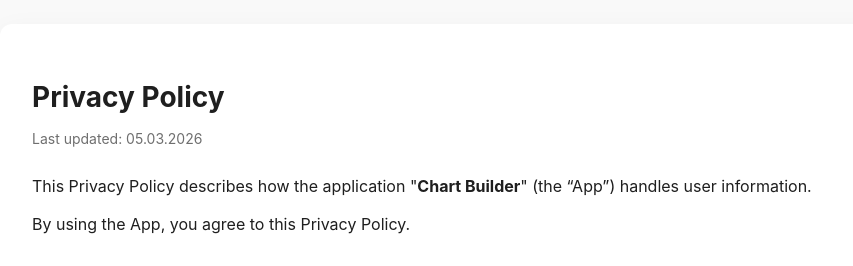
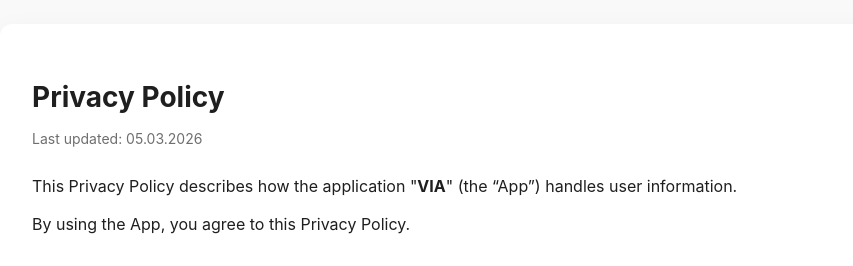
Before and after one commit to emilSvetlichnyy/chartBuilderPrivacy, a plain HTML site: page index.html in a window 1280 px wide. Shown: the top 266 px of the page, without its empty margins (198-1051 px from the left). Drawn offline with Linux system fonts and the light colour scheme.

Commit message:
Update index.html

```diff
--- a/index.html
+++ b/index.html
@@ -51,7 +51,7 @@
     <div class="date">Last updated: 05.03.2026</div>
 
     <p>
-        This Privacy Policy describes how the application "<strong>Chart Builder</strong>"
+        This Privacy Policy describes how the application "<strong>VIA</strong>"
         (the “App”) handles user information.
     </p>
 
```
